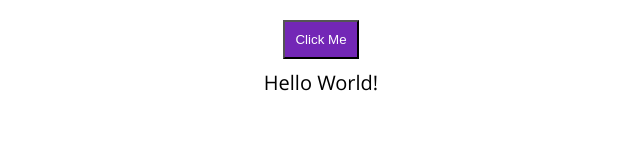
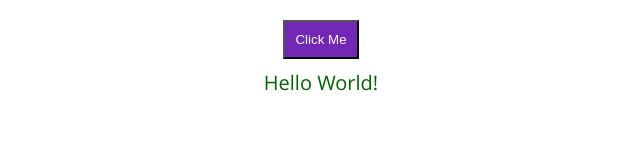
Before and after one commit to pankajspace/react-webpack, a React app: page / in a window 1280 px wide. Both pictures are taken after a click on the button "Click Me". Shown: the top 160 px of the page, without its empty margins (319-959 px from the left). Built offline with nearby package versions, Linux system fonts and the light colour scheme.

Commit message:
SASS CSS support added

```diff
--- a/package.json
+++ b/package.json
@@ -12,6 +12,8 @@
     "mini-css-extract-plugin": "^1.6.0",
     "react": "^17.0.2",
     "react-dom": "^17.0.2",
+    "sass": "^1.35.1",
+    "sass-loader": "^12.1.0",
     "webpack": "^5.39.1",
     "webpack-bundle-analyzer": "^4.4.2",
     "webpack-cli": "^4.7.2",
--- a/src/components/Text.js
+++ b/src/components/Text.js
@@ -1,9 +1,11 @@
 import React from "react";
+
+import "./Text.scss"
 
 export default function Text() {
   return (
     <>
-      <div>Hello World!</div>
+      <div className="text">Hello World!</div>
     </>
   )
 }
--- /dev/null
+++ b/src/components/Text.scss
@@ -0,0 +1,5 @@
+$color: darkgreen;
+
+.text {
+  color: $color;
+}
--- a/webpack.dev.config.js
+++ b/webpack.dev.config.js
@@ -39,6 +39,14 @@ module.exports = {
         ]
       },
       {
+        test: /\.(scss)$/,
+        use: [
+          MiniCssExtractPlugin.loader,  //extracts css file from bundle.js into separate css file
+          "css-loader",  //reads the contents of css file and returns js representation
+          "sass-loader"  //reads the contents of scss file and returns css representation
+        ]
+      },
+      {
         test: /\.(woff|woff2|eot|ttf|otf)$/i,
         type: 'asset/resource', //similar to file-loader
       }
```
Also changed, not shown: webpack.prod.config.js (+8 -0 lines).
